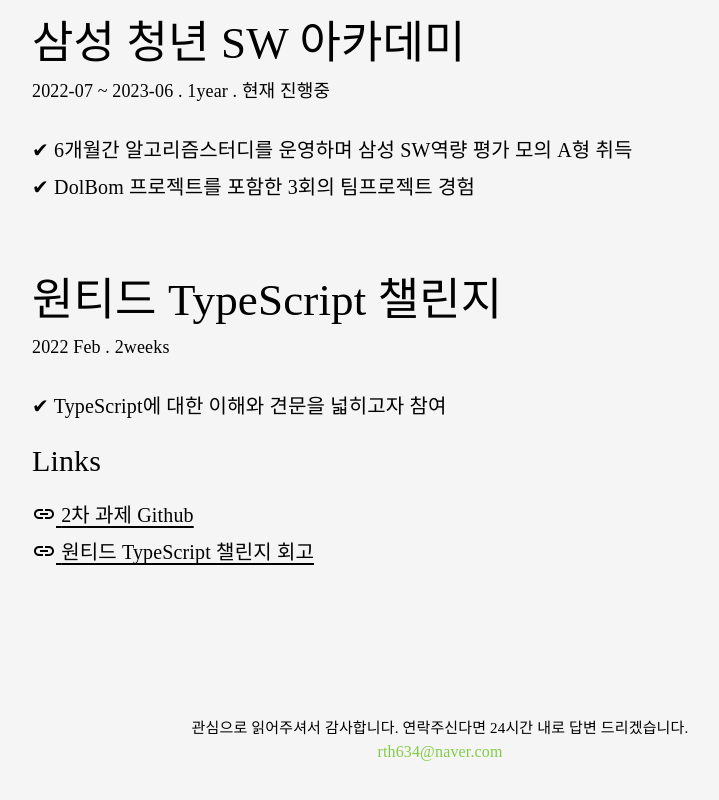
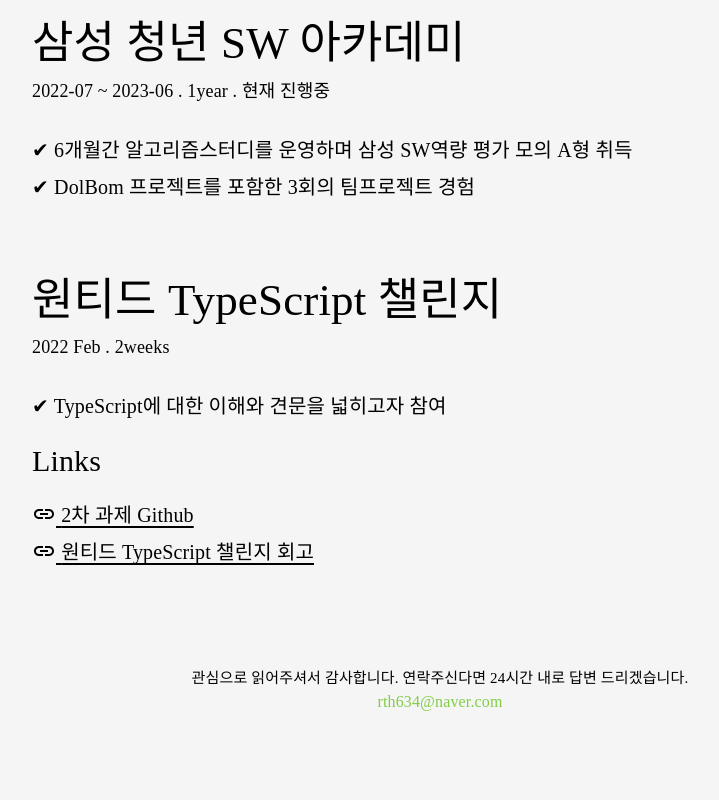
Before and after one commit to dailybetter/GSAP_practice, a React (Vite) app in the folder gsap_practice/: page / in a window 1280 px wide. Shown: the part 3848-4648 px from the top of the page, without its empty margins (152-871 px from the left). Built offline with nearby package versions, Linux system fonts and the light colour scheme; a web font is replaced by a local one.

Commit message:
Fix: v1.1

```diff
--- a/gsap_practice/src/App.tsx
+++ b/gsap_practice/src/App.tsx
@@ -9,6 +9,7 @@
 import { theme } from './theme';
 
 const GlobalStyle = createGlobalStyle`
+overflow: hidden;
   @font-face {
     font-family: 'SpoqaBold';
     src: url('/fonts/SpoqaHanSansNeo-Bold.otf') format('opentype');
--- a/gsap_practice/src/components/appbar/index.tsx
+++ b/gsap_practice/src/components/appbar/index.tsx
@@ -61,7 +61,7 @@
   const container = window !== undefined ? () => window().document.body : undefined;
 
   return (
-    <Box sx={{ display: 'flex' }}>
+    <Box sx={{ display: 'flex', m: 0, p: 0 }}>
       <CssBaseline />
       <AppBar
         component="nav"
@@ -72,7 +72,7 @@
           boxShadow: 'none',
         }}
       >
-        <Toolbar>
+        <Toolbar sx={{ m: 0, p: 0 }}>
           <IconButton
             color="inherit"
             aria-label="open drawer"
@@ -132,7 +132,7 @@
         </Drawer>
       </Box>
       <Box component="main" sx={{ p: 3 }}>
-        <Toolbar />
+        <Toolbar sx={{ m: 0, p: 0 }} />
       </Box>
     </Box>
   );
--- a/gsap_practice/src/components/body/styled.tsx
+++ b/gsap_practice/src/components/body/styled.tsx
@@ -11,7 +11,7 @@
   display: flex;
   flex-direction: column;
   width: 80vw;
-  margin: 0vh 10vh;
+  margin: 0vw 10vh;
   padding: 40px;
   color: black;
   justify-content: center;
@@ -129,7 +129,7 @@
   width: 100%;
   font-family: 'SpoqaRegular';
   font-size: 15px;
-  margin: 100px 0px;
+  margin: 50px 0px;
 
   a {
     text-decoration: none;
--- a/gsap_practice/src/components/intro/styled.tsx
+++ b/gsap_practice/src/components/intro/styled.tsx
@@ -23,11 +23,11 @@
   flex-direction: column;
   justify-content: center;
   align-items: center;
-  width: 100%;
+  width: 100vw;
   height: 100%;
 
   @media ${(props) => props.theme.tablet} {
-    width: 100%;
+    width: 100vw;
     height: 100vh;
   }
 
--- a/gsap_practice/src/theme.tsx
+++ b/gsap_practice/src/theme.tsx
@@ -9,4 +9,5 @@
   mobile: `screen and (max-width: ${size.mobile})`,
   tablet: `screen and (min-width: ${size.mobile})  and (max-width: ${size.desktop})`,
   desktop: `screen and (min-width: ${size.desktop})`,
+  overflow: 'hidden',
 };
```
